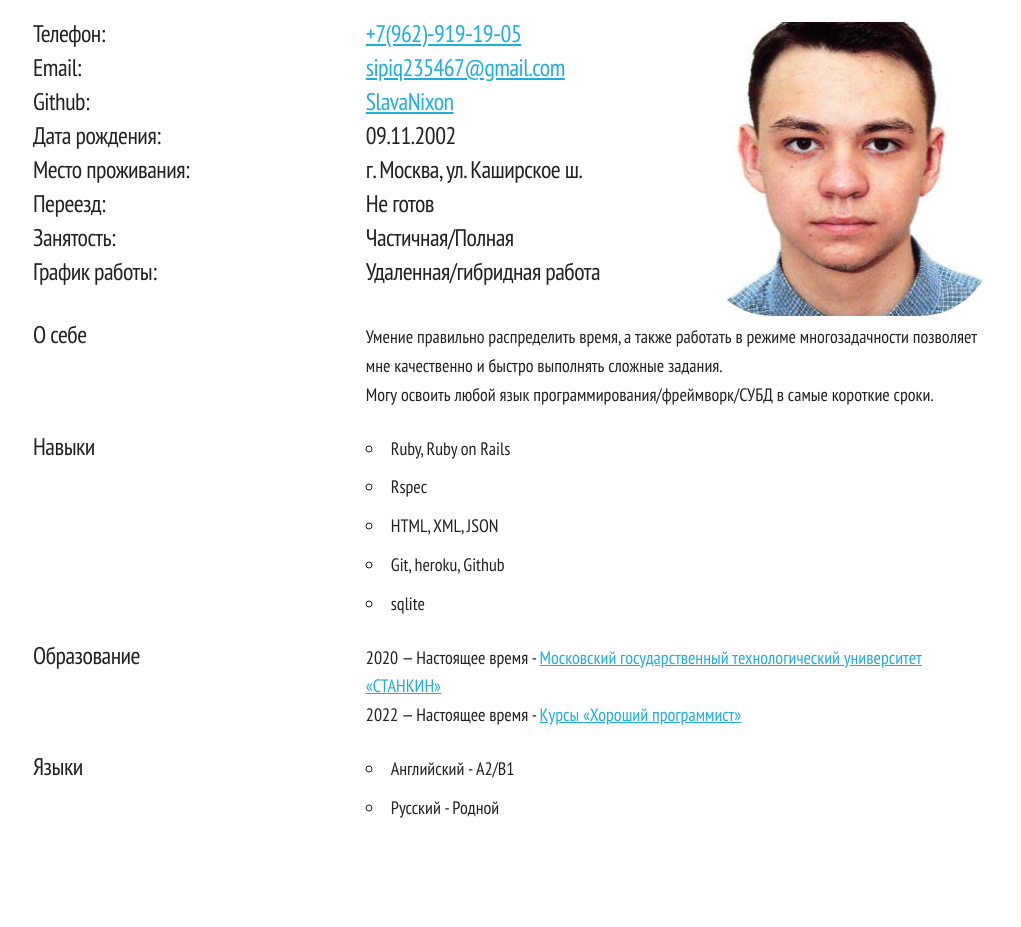
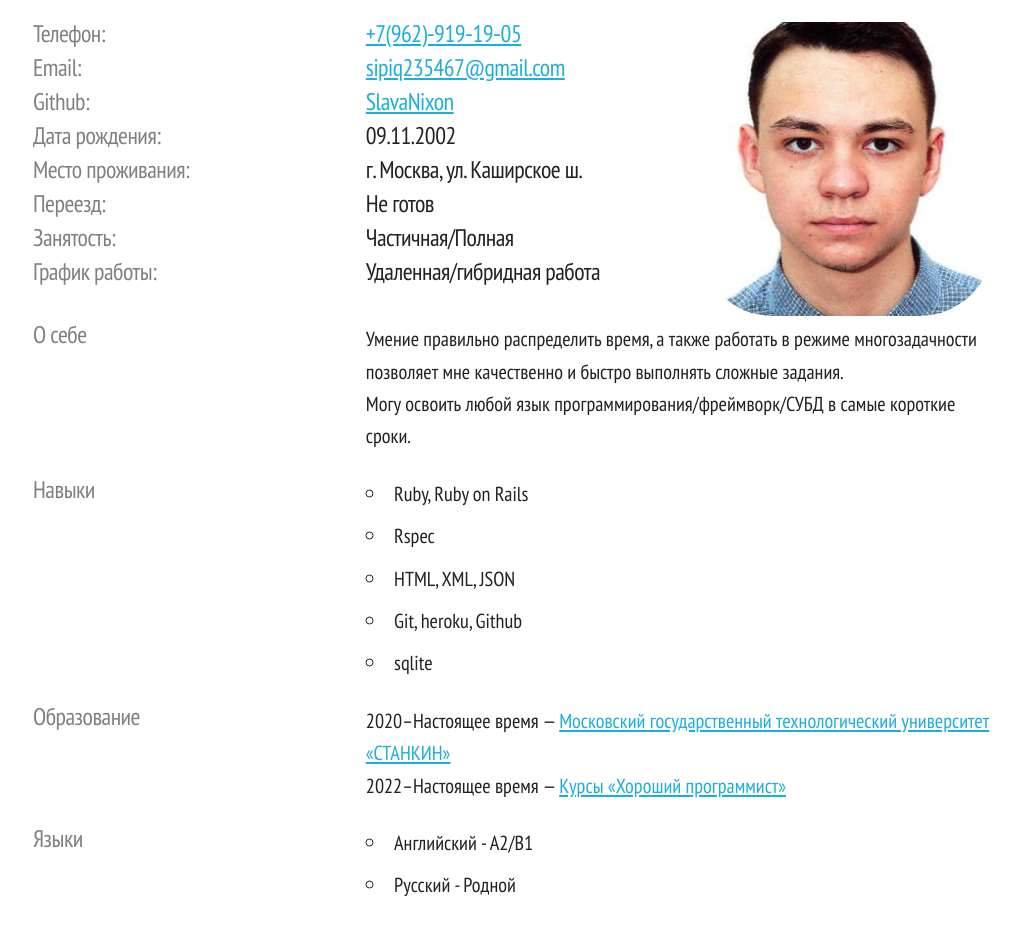
Before and after one commit to SlavaNixon/cv, a plain HTML site: page index.html in a window 1280 px wide. Shown: the part 118-1045 px from the top of the page, without its empty margins (127-1148 px from the left). Before the commit the page ends 966 px from the top, so only its background shows below. Drawn offline with Linux system fonts and the light colour scheme.

Commit message:
update text

```diff
--- /dev/null
+++ b/css/style.css
@@ -0,0 +1,9 @@
+.u-max-full-width{
+  border-radius: 25%;
+}
+#info_text{
+  color: gray;
+}
+#info_description{
+  font-size: 3ch;
+}
--- a/index.html
+++ b/index.html
@@ -13,6 +13,7 @@
 
   <link rel="stylesheet" href="css/normalize.css">
   <link rel="stylesheet" href="css/skeleton.css">
+  <link rel="stylesheet" href="css/style.css">
 
 </head>
 
@@ -25,7 +26,7 @@
   <p></p>
   <div class="row">
 
-    <div class="four columns">
+    <div class="four columns" id="info_text">
       <h5>Телефон:</h5>
       <h5>Email:</h5>
       <h5>Github:</h5>
@@ -56,7 +57,7 @@
     </div>
 
     <div class="four columns">
-      <img src="img/avatar.jpg" alt="avatar" style ="border-radius: 25%" class="u-max-full-width"/>
+      <img src="img/avatar.jpg" alt="avatar" class="u-max-full-width"/>
     </div>
 
   </div>
@@ -64,22 +65,20 @@
   <div class="row">
 
     <div>
-    <div class="four columns">
+    <div class="four columns" id="info_text">
     <h5>О себе</h5>
     </div>
-    <div class="eight columns">
-    <big>Умение правильно распределить время, а также работать в режиме многозадачности позволяет
+    <div class="eight columns" id="info_description">Умение правильно распределить время, а также работать в режиме многозадачности позволяет
       мне качественно и быстро выполнять сложные задания.
       <p>Могу освоить любой язык программирования/фреймворк/СУБД в самые короткие сроки.</big>
     </div>
   </div>
 
   <div>
-    <div class="four columns">
+    <div class="four columns" id="info_text">
     <h5>Навыки</h5>
     </div>
-    <div class="eight columns">
-    <big>
+    <div class="eight columns" id="info_description">
       <ul>
         <li>Ruby, Ruby on Rails</li>
         <li>Rspec</li>
@@ -87,31 +86,28 @@
         <li>Git, heroku, Github</li>
         <li>sqlite</li>
       </ul>
-    </big>
     </div>
   </div>
 
   <div>
-    <div class="four columns">
+    <div class="four columns" id="info_text">
     <h5>Образование</h5>
     </div>
-    <div class="eight columns">
-      <big>2020 — Настоящее время - <a href="stankin.ru">Московский государственный технологический университет «СТАНКИН»</a></big>
-      <p><big>2022 — Настоящее время - <a href="goodprogrammer.ru/">Курсы «Хороший программист»</a></big></p>
+    <div class="eight columns" id="info_description">
+      2020–Настоящее время — <a href="stankin.ru">Московский государственный технологический университет «СТАНКИН»</a>
+      <p>2022–Настоящее время — <a href="goodprogrammer.ru/">Курсы «Хороший программист»</a></p>
     </div>
   </div>
 
   <div>
-    <div class="four columns">
+    <div class="four columns" id="info_text">
     <h5>Языки</h5>
     </div>
-    <div class="eight columns">
-      <big>
-        <ul>
-          <li>Английский - A2/B1</li>
-          <li>Русский - Родной</li>
-        </ul>
-      </big>
+    <div class="eight columns" id="info_description">
+      <ul>
+        <li>Английский - A2/B1</li>
+        <li>Русский - Родной</li>
+      </ul>
     </div>
   </div>
 
```
